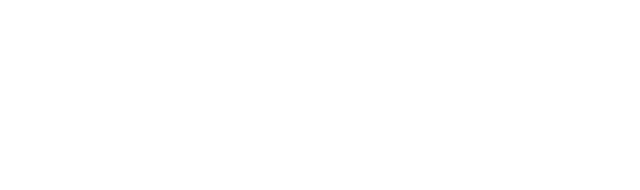
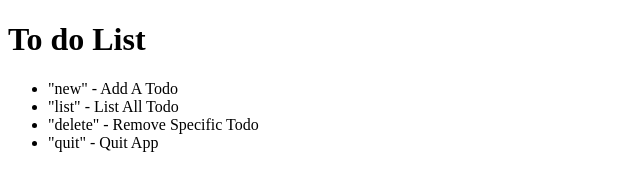
Before and after one commit to elsonwong/todo-list, a plain HTML site: page index.html in a window 1280 px wide. Shown: the whole page, without its empty margins (0-640 px from the left). Drawn offline with Linux system fonts and the light colour scheme.

Commit message:
start coding

```diff
--- a/app.js
+++ b/app.js
@@ -0,0 +1,2 @@
+let input = prompt("what would you like to do?")
+while (!== 'quit');
--- a/index.html
+++ b/index.html
@@ -8,6 +8,15 @@
     <title>Todo List</title>
 </head>
 <body>
+    <h1>To do List</h1>
+
+    <ul>
+<li>"new" - Add A Todo</li>
+<li>"list" - List All Todo</li>
+<li>"delete" - Remove Specific Todo</li>
+<li>"quit" - Quit App</li>
+    </ul>
+
     <script src="app.js"></script>
 </body>
 </html>
```
